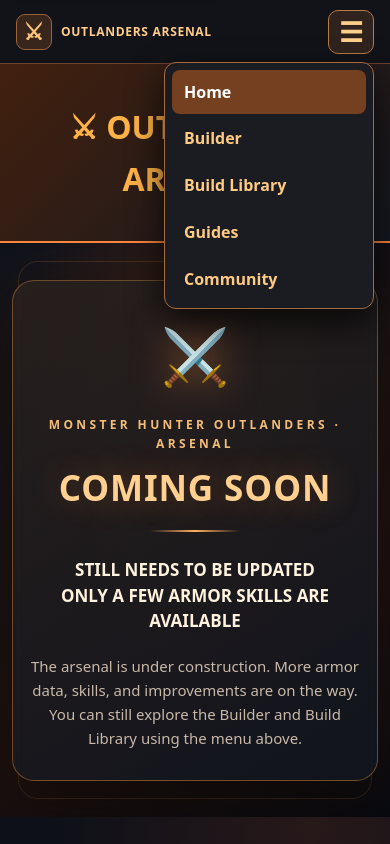
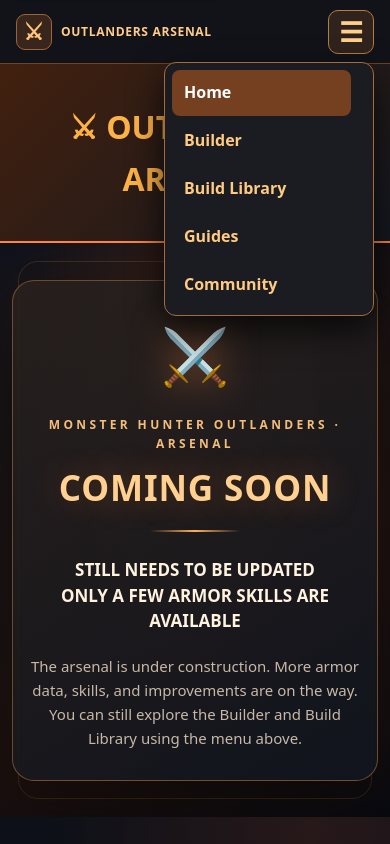
Before and after one commit to WitcheEr-MHOutlanders/MhOutlanders-Builds, a plain HTML site: page index.html in a window 390 px wide. Both pictures are taken after a click on the heading "Open navigation menu". Shown: the top 844 px of the page. Drawn offline with Linux system fonts and the light colour scheme.

Commit message:
Polish shared navigation for narrow screens, touch and keyboard focus

```diff
--- a/assets/arsenal-nav.css
+++ b/assets/arsenal-nav.css
@@ -65,3 +65,16 @@ input[type="checkbox"],input[type="radio"]{max-width:none}
 /* Keep navigation usable without introducing sideways overflow on narrow phones. */
 .unified-nav .menu-links{overflow-wrap:anywhere}
 .unified-nav .menu-links a{white-space:normal!important}
+
+/* Navigation round-two usability */
+.unified-nav details[open] .menu-links{display:flex}
+.unified-nav .menu-links{min-width:0;max-width:min(260px,calc(100vw - 24px));overflow-x:hidden;overflow-y:auto;max-height:min(70vh,560px);max-height:min(70dvh,560px);scrollbar-gutter:stable}
+.unified-nav .menu-links a{min-height:46px;line-height:1.4;overflow-wrap:anywhere}
+.unified-nav summary{user-select:none;-webkit-user-select:none}
+.unified-nav summary:focus-visible,.unified-nav .menu-links a:focus-visible{outline:3px solid #ffd08a!important;outline-offset:3px!important}
+@media(max-width:480px){
+.unified-nav .menu-links{width:min(240px,calc(100vw - 24px));right:0}
+.unified-nav .menu-links a{padding:13px 12px}
+.unified-nav .arsenal-brand{max-width:calc(100% - 58px)}
+}
+@media(hover:none){.unified-nav summary,.unified-nav .menu-links a{touch-action:manipulation}}
```
